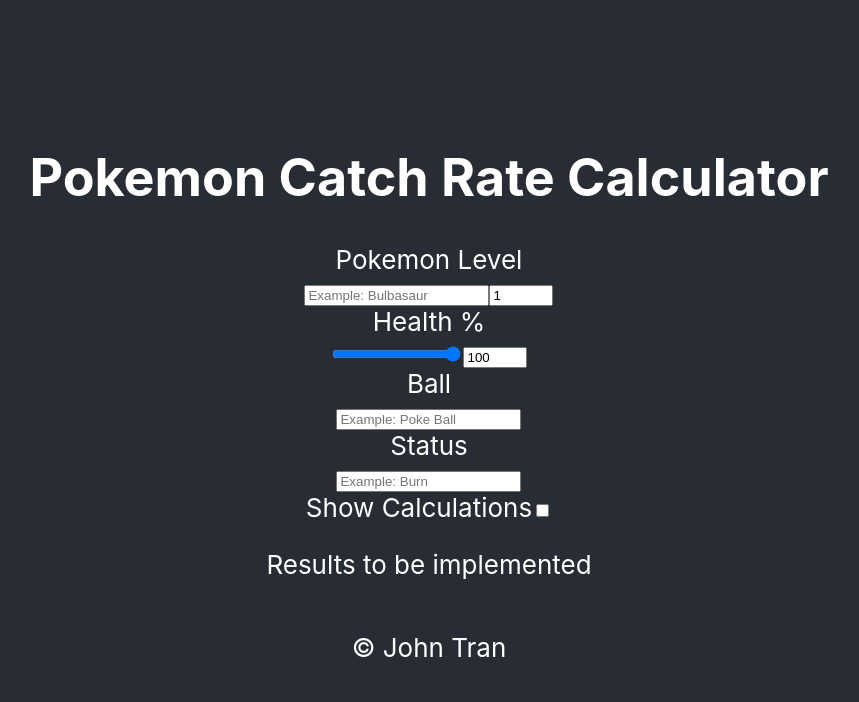
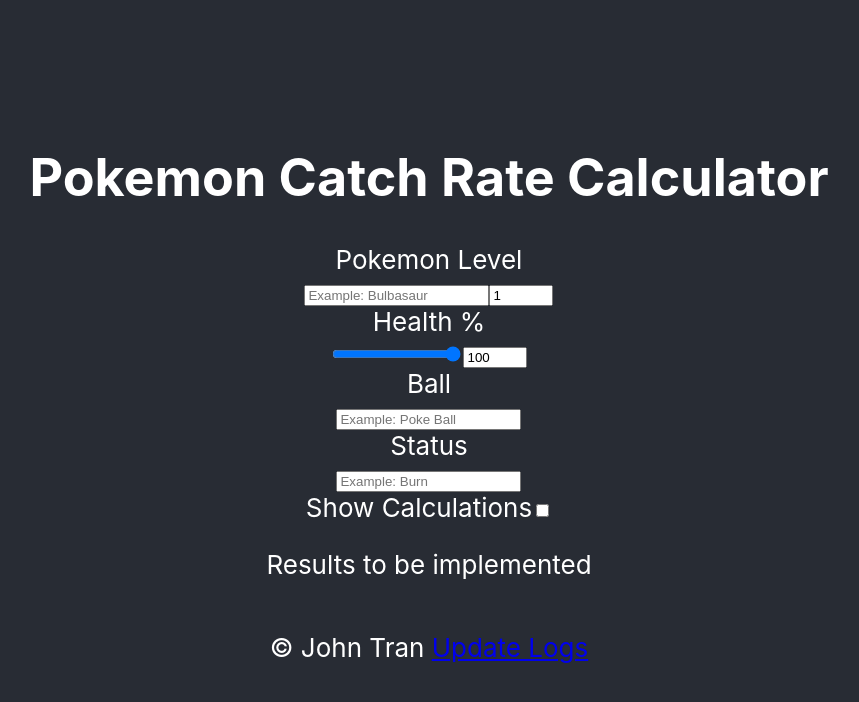
Before and after one commit to johnyu013/cs361-project, a React (Create React App) app in the folder my-app/: page / in a window 1280 px wide. Shown: the top 702 px of the page, without its empty margins (211-1070 px from the left). Built offline with nearby package versions, Linux system fonts and the light colour scheme.

Commit message:
Logs
Provided a link to the Github repository.

```diff
--- a/my-app/src/App.js
+++ b/my-app/src/App.js
@@ -112,7 +112,7 @@
         </form>
 
         <p>
-          © John Tran
+          © John Tran <a href="https://github.com/johnyu013/cs361-project">Update Logs</a>
         </p>
       </header>
     </div>
```
